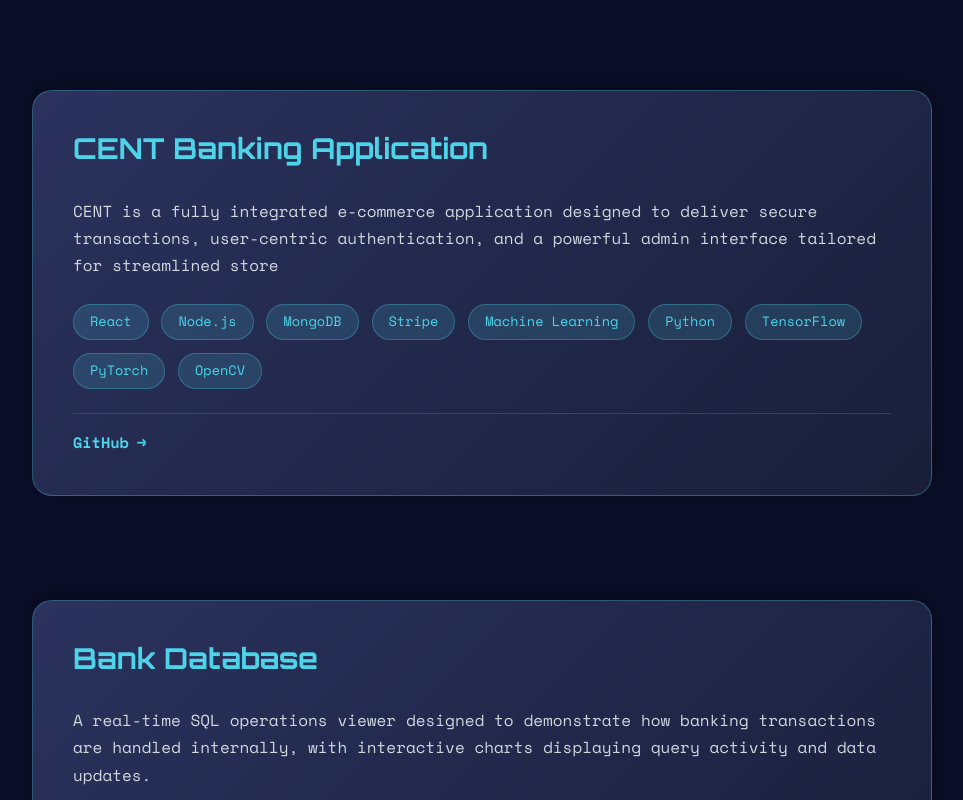
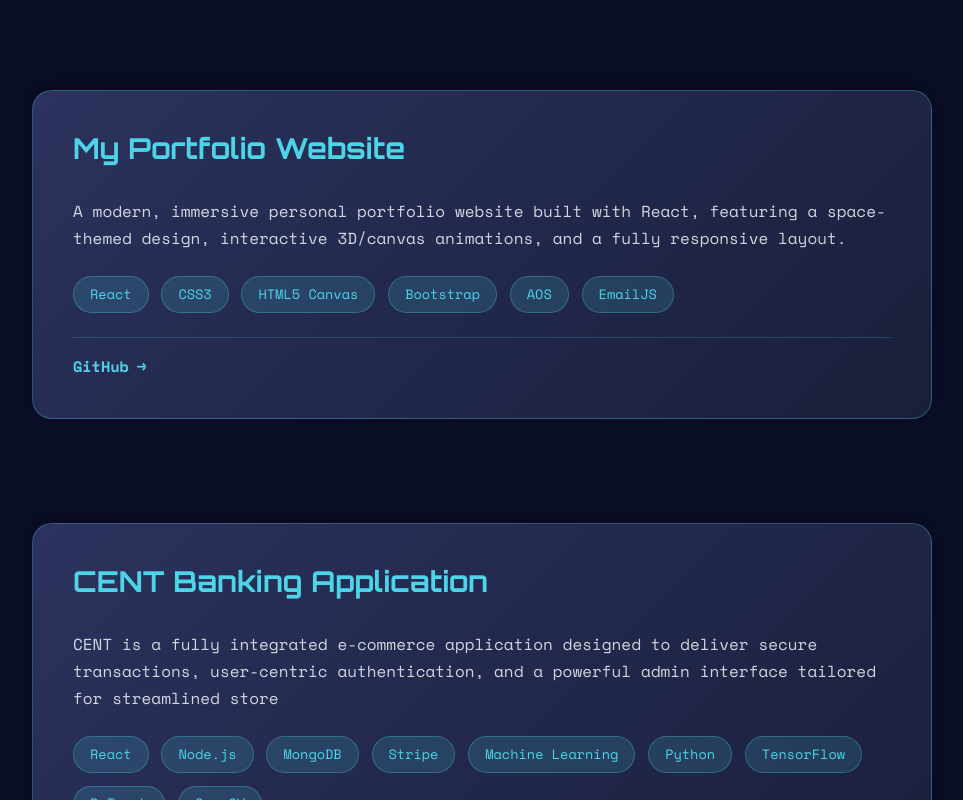
Before and after one commit to harsh200539/Portfolio-Website, a React (Create React App) app: page / in a window 1280 px wide. Shown: the part 5300-6100 px from the top of the page, without its empty margins (158-1121 px from the left). Built offline with nearby package versions, Linux system fonts and the light colour scheme; the HTML template or start-up script is replaced by a standard one; a web font is replaced by a local one.

Commit message:
Update Projects.js and README

```diff
--- a/src/components/Projects.js
+++ b/src/components/Projects.js
@@ -30,6 +30,12 @@ function Projects() {
       description: 'A high-fidelity clone of the Wexler Marketing website, built to demonstrate modern web development practices using Next.js 15, React 19, and Tailwind CSS. This project focuses on replicating the premium aesthetic, smooth animations, and responsive layout of the original site.',
       technologies: ['Next.js', 'React', 'Tailwind CSS', 'Bootstrap', 'TypeScript', 'AOS'],
       github: 'https://github.com/harsh200539/Wexler_Marketing'
+    },
+    {
+      title: 'My Portfolio Website',
+      description: 'A modern, immersive personal portfolio website built with React, featuring a space-themed design, interactive 3D/canvas animations, and a fully responsive layout.',
+      technologies: ['React', 'CSS3', 'HTML5 Canvas', 'Bootstrap', 'AOS', 'EmailJS'],
+      github: 'https://github.com/harsh200539/Portfolio-Website'
     },
     {
       title: 'CENT Banking Application',
```
